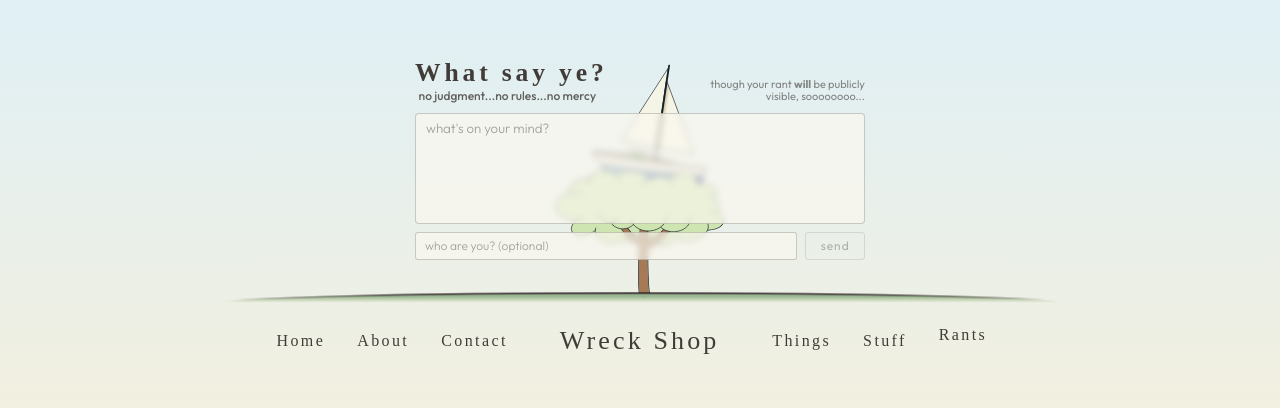
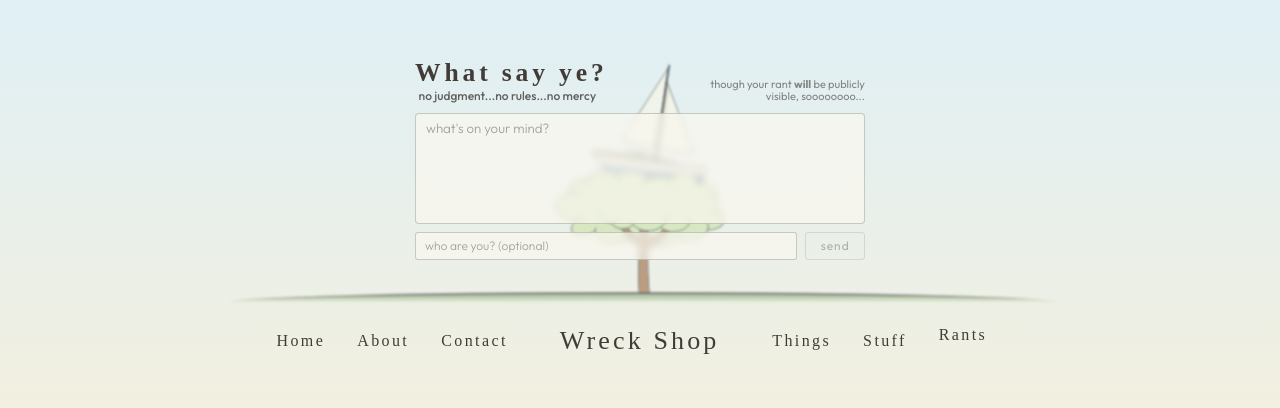
Before and after one commit to wreckshopmedia/wreckshopmediav2, a React (Vite) app: page /rants in a window 1280 px wide. Shown: the part 196-604 px from the top of the page. Built offline with nearby package versions, Linux system fonts and the light colour scheme; no server answers; a web font is replaced by a local one.

Commit message:
logo blur on rants route arrival

```diff
--- a/src/routes/layout/SiteLayout.tsx
+++ b/src/routes/layout/SiteLayout.tsx
@@ -6,6 +6,13 @@ import { NavRow } from "../../components/NavRow/navRowIndex";
 import { RouteContext } from "../../context/routeContextIndex";
 import { scratchpad } from "../../utils/scratchpad";
 import styles from "./siteLayout.module.css";
+
+// per-route logo visual overrides - add entries here for more weird states
+const LOGO_ROUTE_FX: Record<string, { opacity: number; filter: string }> = {
+  "/rants": { opacity: 0.7, filter: "blur(1px)" },
+};
+
+const DEFAULT_LOGO_FX = { opacity: 1, filter: "blur(0px)" };
 
 /**
  * @description Full-viewport canvas for all non-landing routes. The navAnchor is
@@ -30,9 +37,12 @@ export function SiteLayout() {
       <div className={styles.siteLayout} id="site-layout">
         {/* navAnchor is the coordinate origin for all zone content */}
         <div className={styles.navAnchor} id="nav-anchor">
-          <div className={styles.logoWrapper}>
+          <motion.div
+            className={styles.logoWrapper}
+            animate={LOGO_ROUTE_FX[pathname] ?? DEFAULT_LOGO_FX}
+            transition={{ duration: 0.27, ease: "easeIn" }}>
             <Logo hillFlat />
-          </div>
+          </motion.div>
           <NavRow visible hillFlat />
 
           {/* canvas is inside navAnchor - zones offset from nav, not viewport corners */}
```
